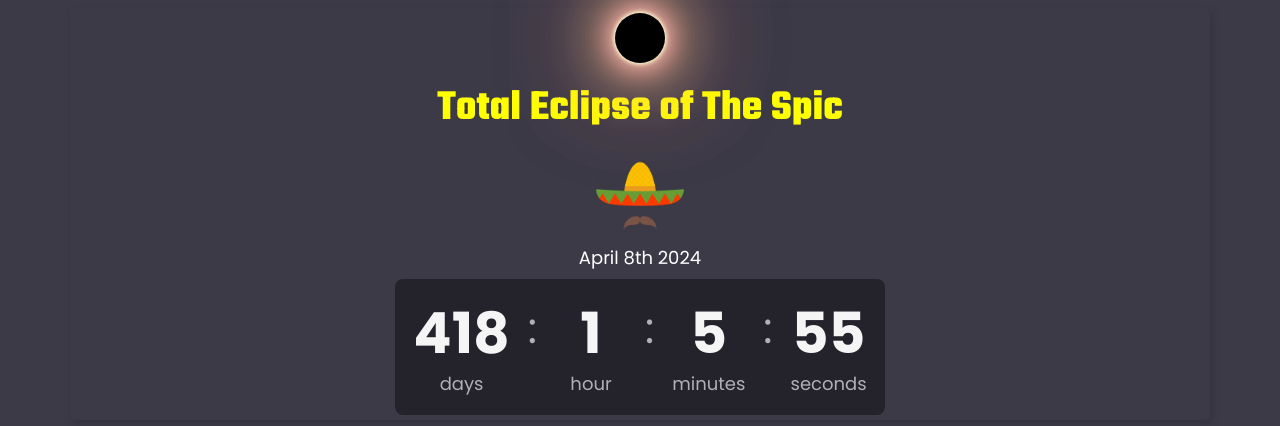
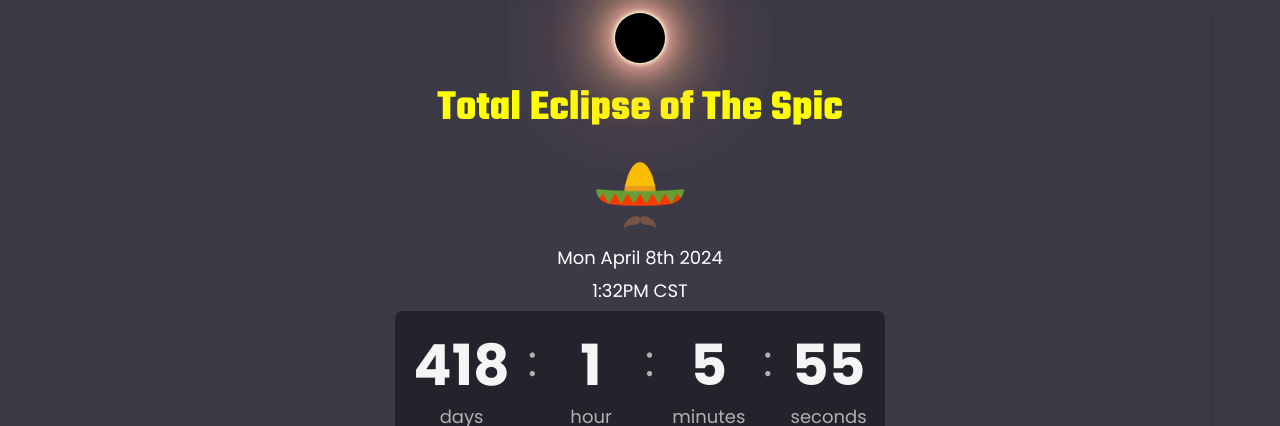
Before and after one commit to Erik-Varga/teots, a plain HTML site: page index.html in a window 1280 px wide. Shown: the part 44-470 px from the top of the page. Drawn offline with nearby package versions, Linux system fonts and the light colour scheme; a web font is replaced by a local one.

Commit message:
updated index.html

```diff
--- a/index.html
+++ b/index.html
@@ -36,7 +36,8 @@
 
 			<img src="img/sombrero-3-564492.png" alt="">
 
-			<h2 id="countdown-date">April 8th 2024</h2>
+			<h2 id="countdown-date">Mon April 8th 2024</h2>
+			<h2>1:32PM CST</h2>
 
 			<ul id="timer-container">
 				<li id="days" role="timer"><span>0</span> days</li>
```
